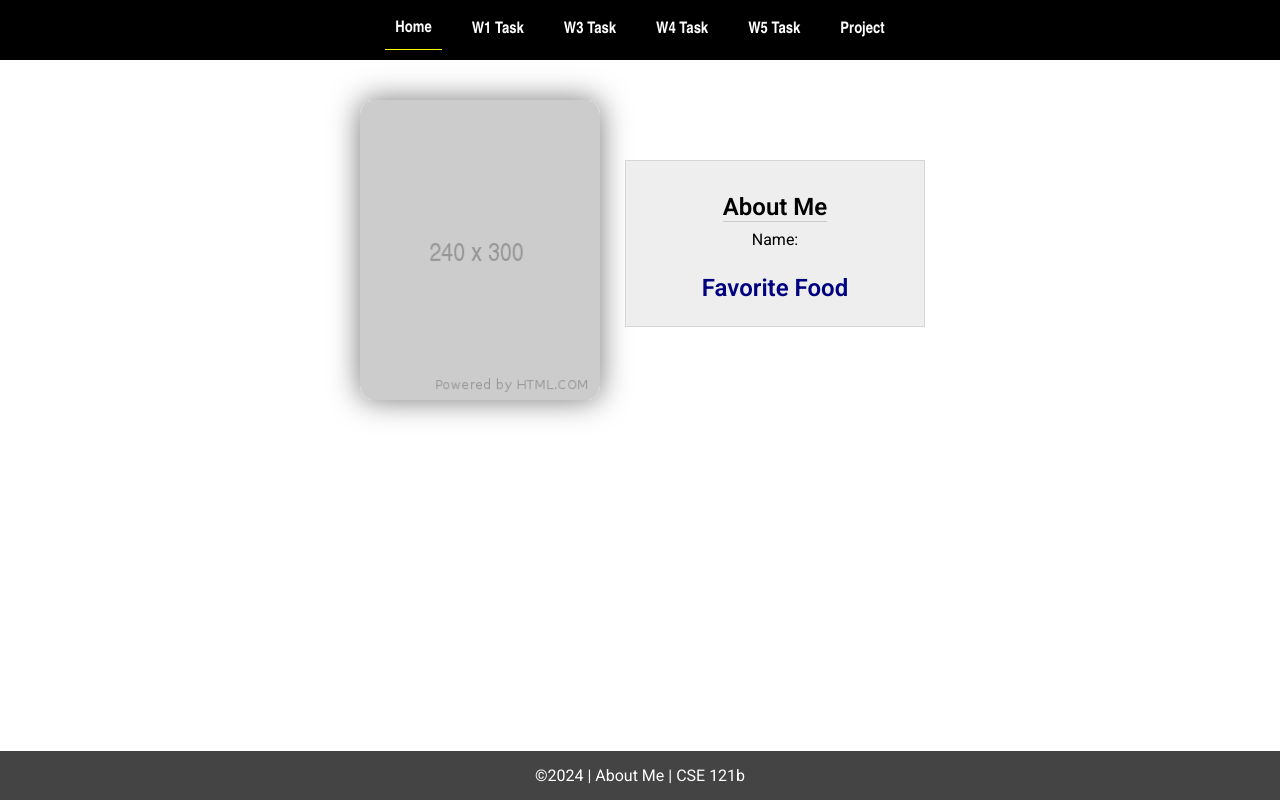
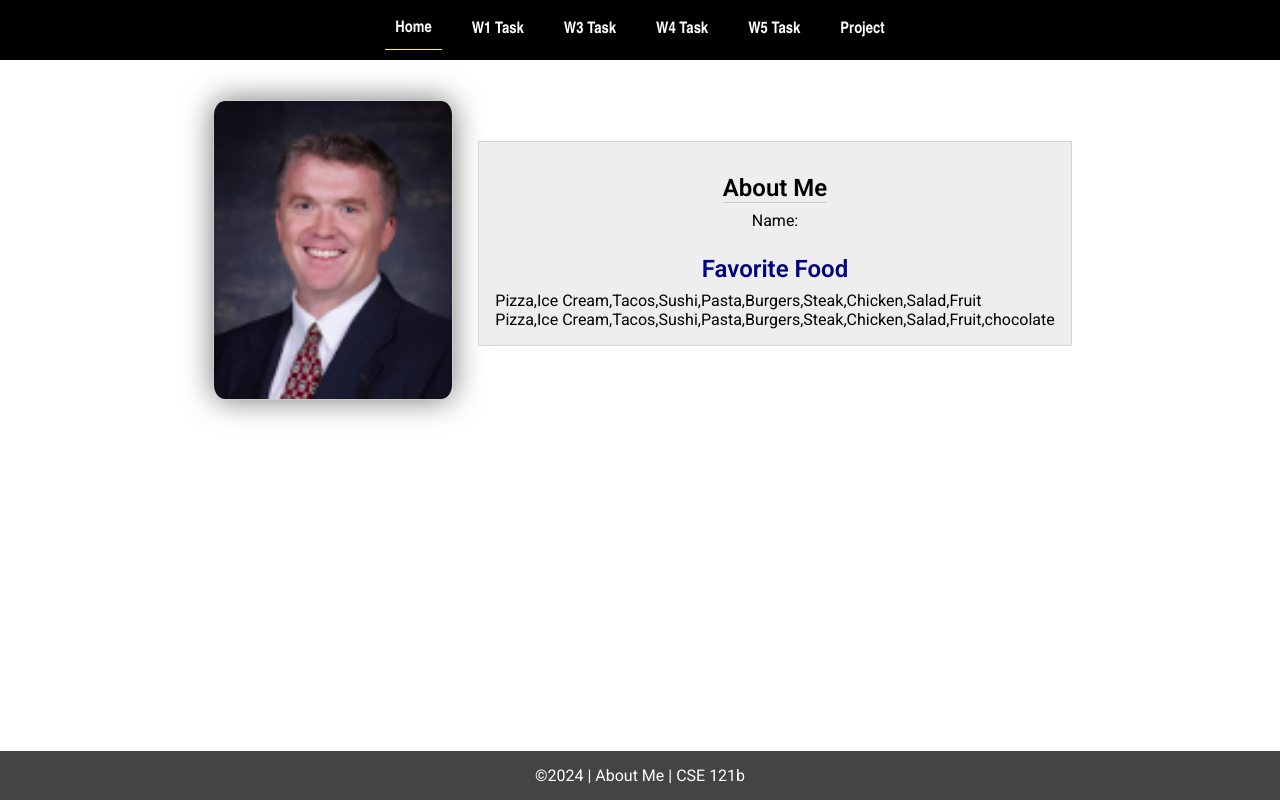
Before and after one commit to BrotherBlazzard/cse121b, a plain HTML site: page index.html in a window 1280 px wide. Drawn offline with Linux system fonts and the light colour scheme.

Commit message:
updated assignment

```diff
--- a/scripts/w02-task.js
+++ b/scripts/w02-task.js
@@ -2,22 +2,32 @@
 
 /* Step 1 - Setup type tasks - no code required */
 
+
 /* Step 2 - Variables */
-
-
-
+const fullName = "Brother Blazzard";
+const currentYear = new Date().getFullYear(); // "2024"
+const profilePicture = "images/blazzard.png";
 
 /* Step 3 - Element Variables */
 
 
-
+const foodElement = document.querySelector('#food');
+const yearElement = document.querySelector("#year");
+const imageElement = document.querySelector('img');
 
 
 /* Step 4 - Adding Content */
 
 
-
-
+yearElement.textContent = currentYear;
+imageElement.setAttribute('src', profilePicture);
+imageElement.setAttribute('alt', `This is ${fullName}. He is a online faculty member in the CSE department at BYU-Idaho.`);
 
 
 /* Step 5 - Array */
+let favfoods = ["Pizza", "Ice Cream", "Tacos", "Sushi", "Pasta", "Burgers", "Steak", "Chicken", "Salad", "Fruit"];
+
+foodElement.innerHTML = favfoods;
+let newfood = 'chocolate';
+favfoods.push(newfood);
+foodElement.innerHTML += `<br>${favfoods}`;
--- a/w01-task.html
+++ b/w01-task.html
@@ -5,7 +5,7 @@
   <meta charset="UTF-8">
   <meta name="viewport" content="width=device-width, initial-scale=1.0">
   <title>W01: Programming Task</title>
-  <script src="w01-task.js" defer></script>
+  <script src="scripts/w01-task.js" defer></script>
 </head>
 
 <body>
```
Also changed, not shown: images/blazzard.png (added), scripts/w01-task.js (renamed from w01-task.js).
